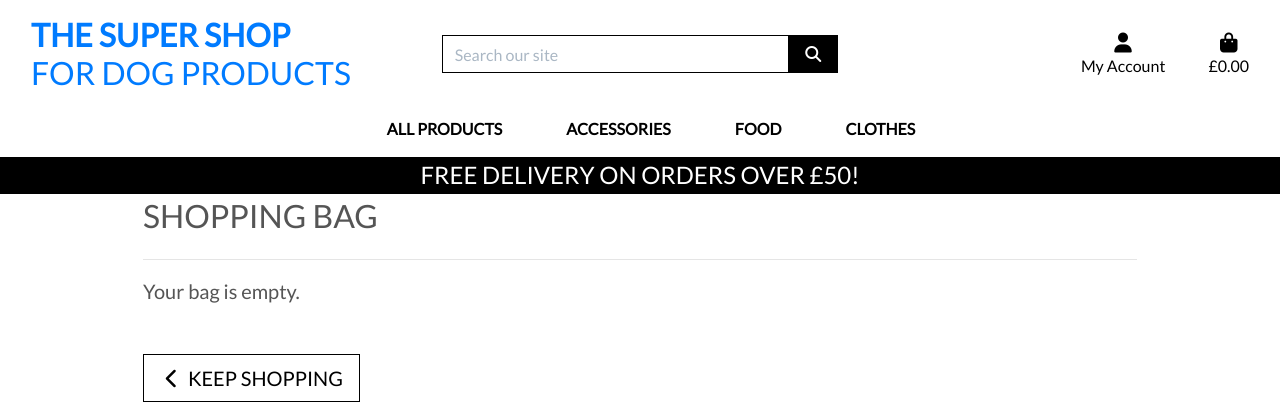
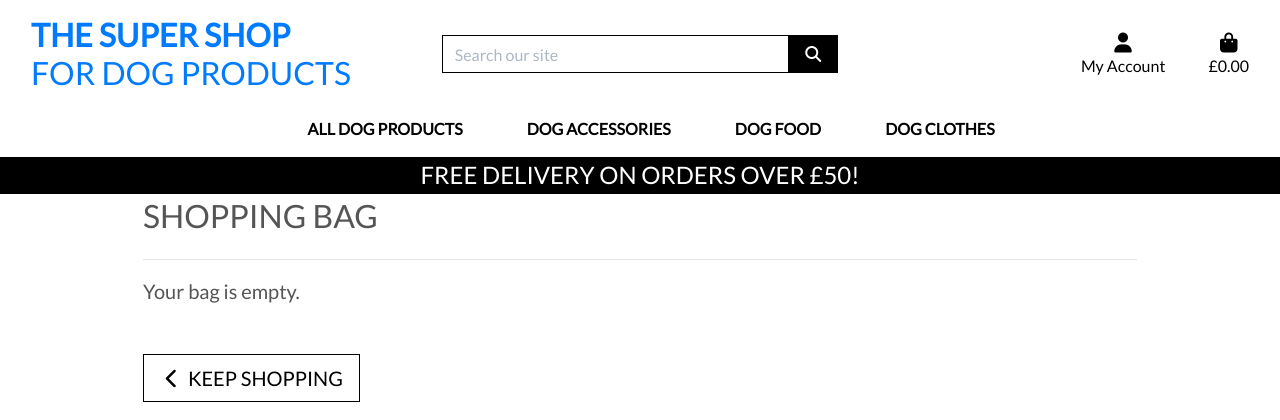
Before and after one commit to sundeepbassi/supershop_v1, a Django app: page /bag/ in a window 1280 px wide. Shown: the top 420 px of the page. Run offline with Django 3.2, Linux system fonts and the light colour scheme; some libraries are stand-ins or nearby versions.

Commit message:
Add all dog products, dog accessories, dog food and dog clothes in main nav for better search engine optimization results

```diff
--- a/templates/base.html
+++ b/templates/base.html
@@ -34,7 +34,7 @@
     {% block extra_js %}
     {% endblock %}
 
-    <title>Boutique Ado {% block extra_title %}{% endblock %}</title>
+    <title>Supershop {% block extra_title %}{% endblock %}</title>
   </head>
   <body>
     <header class="container-fluid fixed-top">
--- a/templates/includes/main-nav.html
+++ b/templates/includes/main-nav.html
@@ -2,7 +2,7 @@
     <ul class="navbar-nav w-auto mx-auto">
         <li class="nav-item dropdown">
             <a class="logo-font font-weight-bold nav-link text-black mr-5" href="#" id="all-products-link" data-toggle="dropdown" aria-haspopup="true" aria-expanded="false">
-                All Products
+                All Dog Products
             </a>
             <div class="dropdown-menu border-0" aria-labelledby="all-products-link">
                 <a href="{% url 'products' %}?sort=price&direction=asc" class="dropdown-item">By Price</a>
@@ -14,7 +14,7 @@
 
         <li class="nav-item dropdown">
             <a class="logo-font font-weight-bold nav-link text-black mr-5" href="#" id="clothing-link" data-toggle="dropdown" aria-haspopup="true" aria-expanded="false">
-                Accessories
+                Dog Accessories
             </a>
             <div class="dropdown-menu border-0" aria-labelledby="clothing-link">
                 <a href="{% url 'products' %}?category=Collars" class="dropdown-item">Collars</a>
@@ -26,7 +26,7 @@
 
         <li class="nav-item dropdown">
             <a class="logo-font font-weight-bold nav-link text-black mr-5" href="#" id="homeware-link" data-toggle="dropdown" aria-haspopup="true" aria-expanded="false">
-                Food
+              Dog Food
             </a>
             <div class="dropdown-menu border-0" aria-labelledby="homeware-link">
                 <a href="{% url 'products' %}?category=Tinned" class="dropdown-item">Tinned</a>
@@ -37,7 +37,7 @@
 
         <li class="nav-item dropdown">
             <a class="logo-font font-weight-bold nav-link text-black" href="#" id="specials-link" data-toggle="dropdown" aria-haspopup="true" aria-expanded="false">
-                Clothes
+               Dog Clothes
             </a>
             <div class="dropdown-menu border-0" aria-labelledby="specials-link">
                 <a href="{% url 'products' %}?category=Jackets" class="dropdown-item">Jackets</a>
```
Also changed, not shown: README.md, db.sqlite3.
